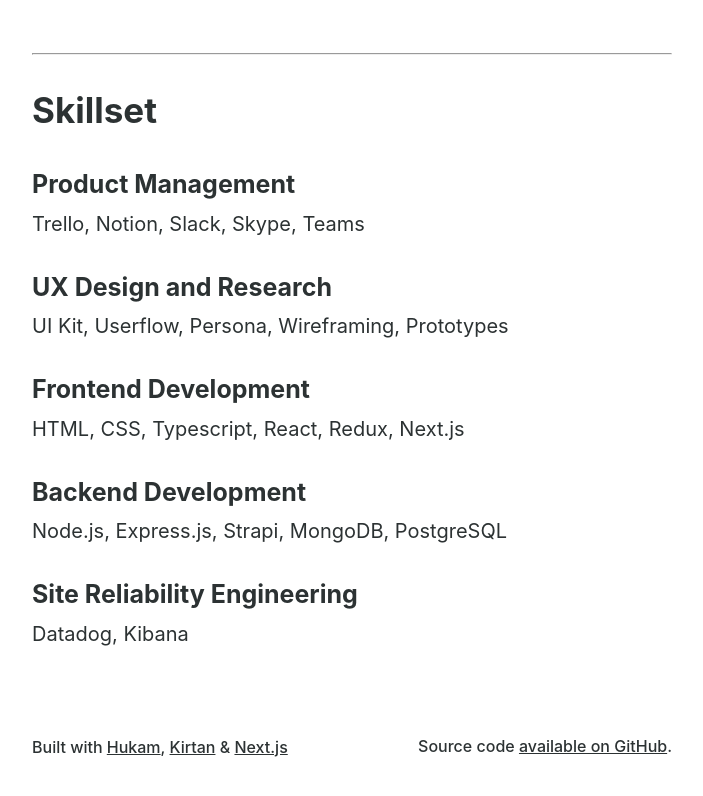
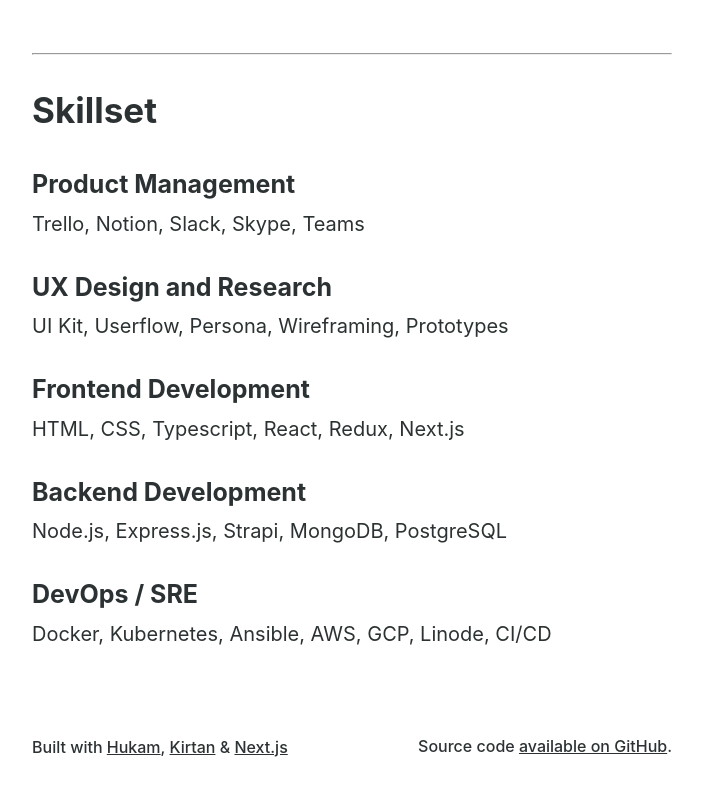
Before and after one commit to gurjotsinghdev/gurjotsinghdev, a Next.js app: page /about in a window 1280 px wide. Shown: the part 458-1254 px from the top of the page, without its empty margins (288-991 px from the left). Built offline with nearby package versions, Linux system fonts and the light colour scheme.

Commit message:
devops text

```diff
--- a/components/aboutMe.js
+++ b/components/aboutMe.js
@@ -27,8 +27,8 @@ export default function AboutMe ( ) {
                 <p>HTML, CSS, Typescript, React, Redux, Next.js </p>
                 <h3>Backend Development</h3>
                 <p>Node.js, Express.js, Strapi, MongoDB, PostgreSQL</p>
-                <h3>Site Reliability Engineering</h3>
-                <p>Datadog, Kibana </p>
+                <h3>DevOps / SRE</h3>
+                <p>Docker, Kubernetes, Ansible, AWS, GCP, Linode, CI/CD </p>
 
             </div>
 
--- a/components/header.js
+++ b/components/header.js
@@ -25,7 +25,7 @@ export default function Header ( ) {
                     <Link href="/work"><a>Work</a></Link>
                     <Link href="/about"><a>About</a></Link>
                     <Link href="/blog"><a>Blog</a></Link>
-                    <Link href="/"><a>
+                    <Link href="/pokedex"><a>
                     <Image
                         src={pokeball}
                         alt="Picture of the author"
```
Also changed, not shown: components/pokedex.js (added, +15 -0 lines), pages/pokedex.js (added, +11 -0 lines), styles/Pokedex.module.css (added).
